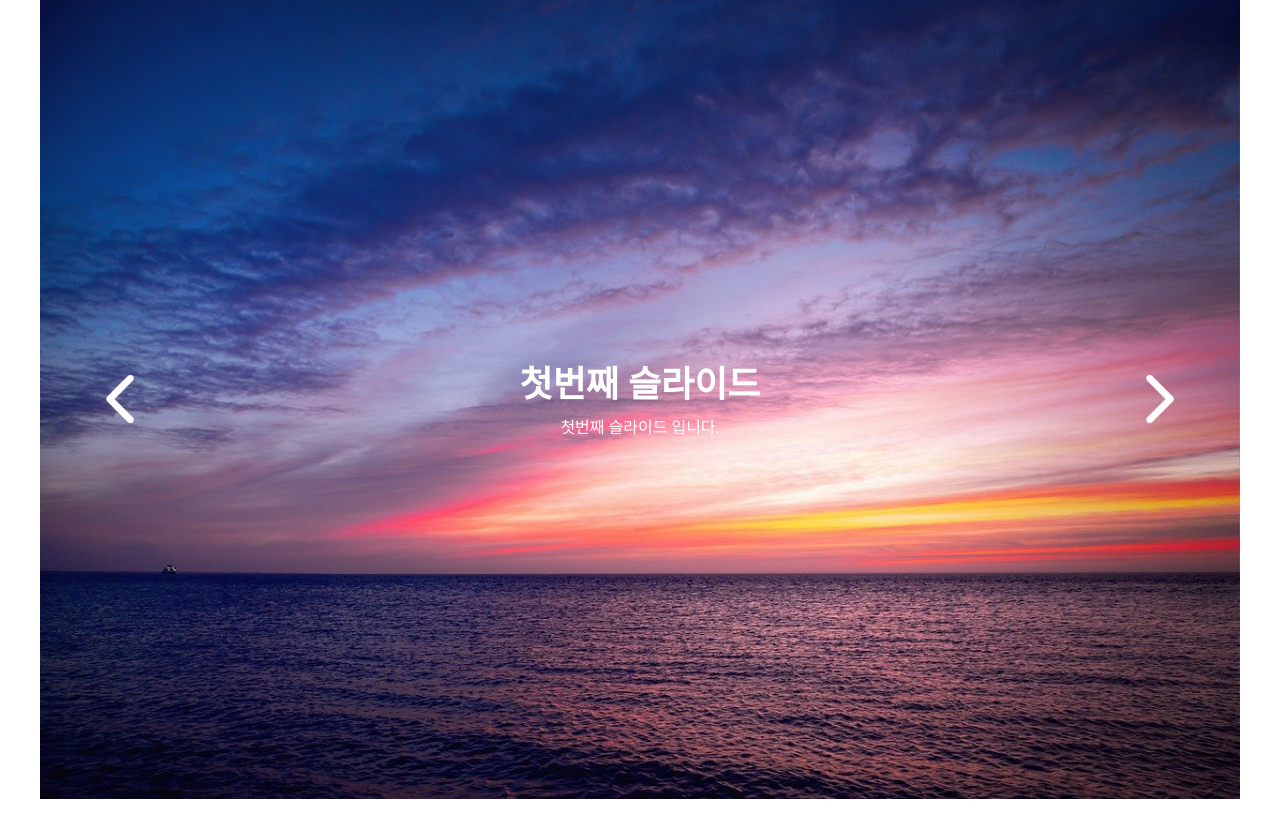
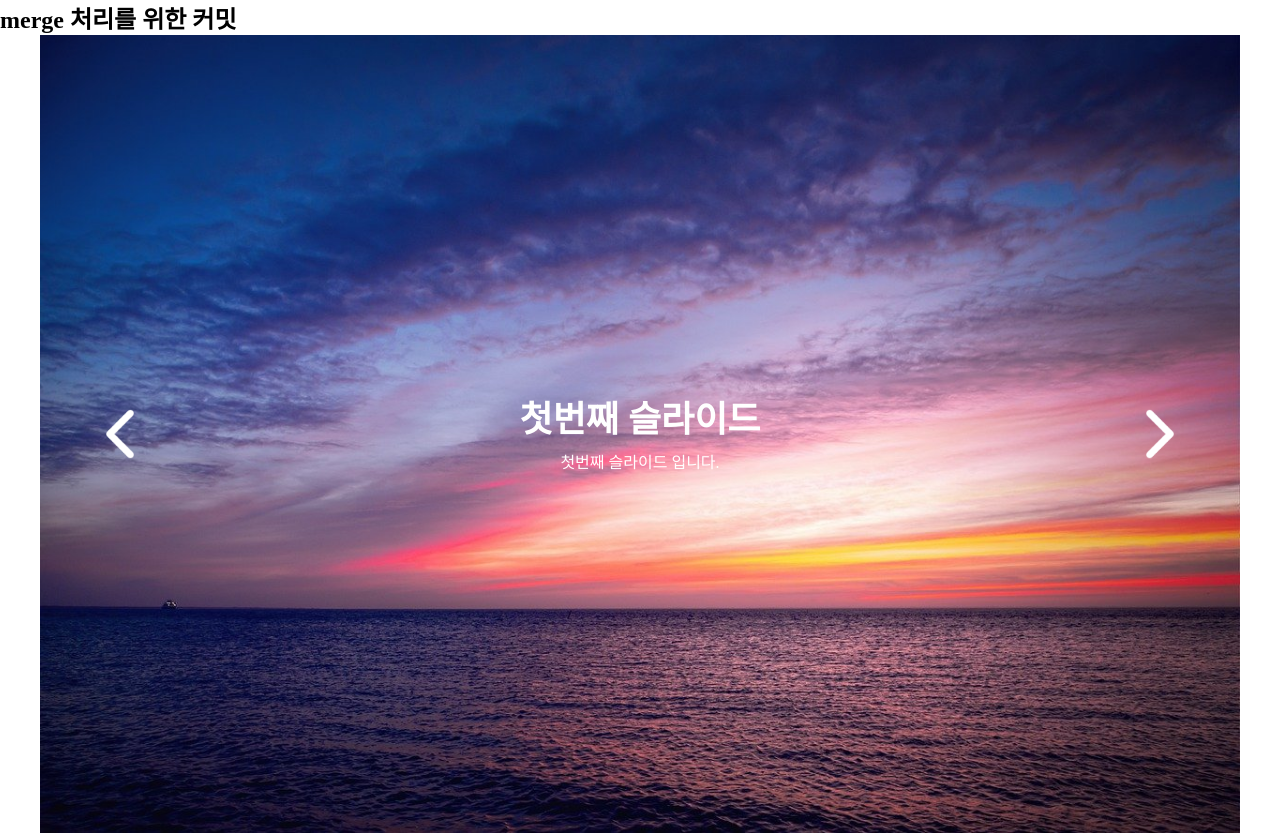
Before and after one commit to babydev-by03KOREA/EarthFunding, a Java web app: page / in a window 1280 px wide. Shown: the part 61-894 px from the top of the page. Run offline with Tomcat 11, a stand-in JSP engine, Linux system fonts and the light colour scheme; some libraries are stand-ins or nearby versions.

Commit message:
커밋용 index.jsp

```diff
--- a/KBDonation/src/main/webapp/index.jsp
+++ b/KBDonation/src/main/webapp/index.jsp
@@ -11,6 +11,7 @@
 <body>
 	<jsp:include page="./navbar/navbar.jsp"></jsp:include>
 	<article>
+		<h2><strong>merge 처리를 위한 커밋</strong></h2>
 		<div class="MovementIMG">
 			<div class="section">
 			<input type="radio" name="slide" id="slide01" checked>
```
